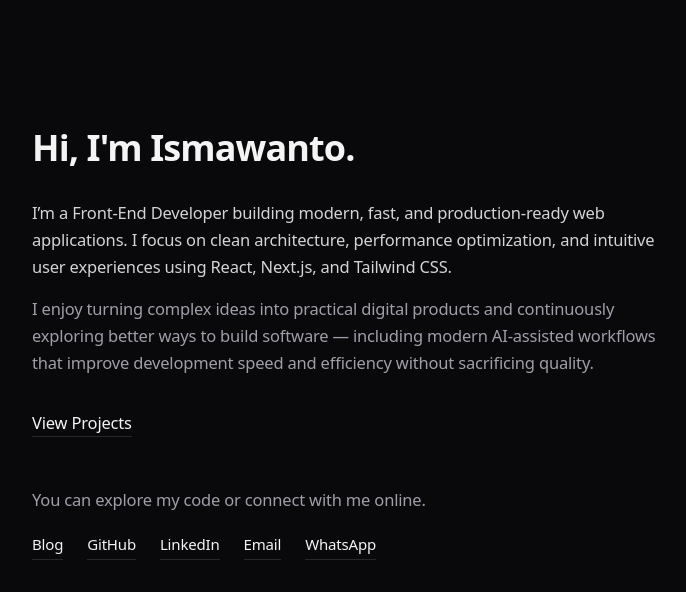
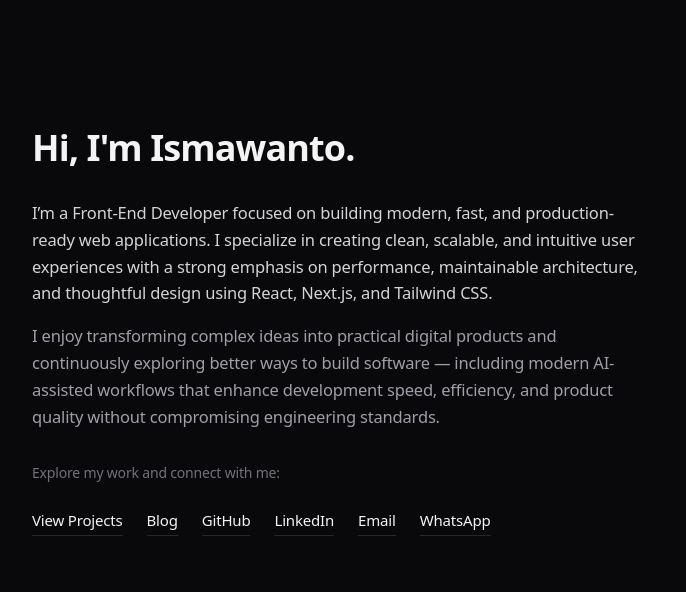
Before and after one commit to Ismawant0/portfolio, a Next.js app: page / in a window 1280 px wide. Shown: the top 592 px of the page, without its empty margins (296-982 px from the left). Built offline with nearby package versions, Linux system fonts and the light colour scheme.

Commit message:
Update home page content with professional structured copy

```diff
--- a/src/app/page.tsx
+++ b/src/app/page.tsx
@@ -24,45 +24,71 @@ export default function Home() {
         <h1 className="text-3xl md:text-4xl font-bold text-zinc-100 mb-8 tracking-tight">Hi, I'm Ismawanto.</h1>
         <div className="prose prose-zinc prose-invert max-w-none">
           <p className="text-zinc-300 leading-relaxed font-light mb-4">
-            I’m a Front-End Developer building modern, fast, and production-ready web applications.
-            I focus on clean architecture, performance optimization, and intuitive user experiences
-            using React, Next.js, and Tailwind CSS.
+            I’m a Front-End Developer focused on building modern, fast, and production-ready web applications.
+            I specialize in creating clean, scalable, and intuitive user experiences with a strong emphasis on
+            performance, maintainable architecture, and thoughtful design using React, Next.js, and Tailwind CSS.
           </p>
           <p className="text-zinc-400 leading-relaxed font-light mb-8">
-            I enjoy turning complex ideas into practical digital products and continuously exploring
-            better ways to build software — including modern AI-assisted workflows that improve
-            development speed and efficiency without sacrificing quality.
+            I enjoy transforming complex ideas into practical digital products and continuously exploring
+            better ways to build software — including modern AI-assisted workflows that enhance
+            development speed, efficiency, and product quality without compromising engineering standards.
           </p>
+
+          <div className="flex flex-col gap-6">
+            <p className="text-zinc-500 text-sm font-light">
+              Explore my work and connect with me:
+            </p>
+            <div className="flex flex-wrap gap-x-6 gap-y-3">
               <Link
                 href="/projects"
-            className="text-zinc-100 font-medium border-b border-zinc-800 hover:border-zinc-100 transition-all pb-0.5"
+                aria-label="View Ismawanto's projects"
+                className="text-zinc-100 font-medium border-b border-zinc-800 hover:border-zinc-100 transition-all pb-0.5 text-[15px]"
               >
                 View Projects
               </Link>
-        </div>
-      </section>
-
-      {/* Connect Section */}
-      <section id="contact" className="flex flex-col gap-4">
-        <p className="text-zinc-400 font-light">
-          You can explore my code or connect with me online.
-        </p>
-        <div className="flex flex-wrap gap-x-6 gap-y-3">
-          <Link href="/blog" aria-label="Read Ismawanto's blog articles" className="text-zinc-100 border-b border-zinc-800 hover:border-zinc-100 transition-all pb-0.5 text-[15px]">
+              <Link
+                href="/blog"
+                aria-label="Read Ismawanto's blog articles"
+                className="text-zinc-100 border-b border-zinc-800 hover:border-zinc-100 transition-all pb-0.5 text-[15px]"
+              >
                 Blog
               </Link>
-          <a href="https://github.com/Ismawant0" target="_blank" rel="noopener noreferrer" aria-label="Visit Ismawanto's GitHub profile" className="text-zinc-100 border-b border-zinc-800 hover:border-zinc-100 transition-all pb-0.5 text-[15px]">
+              <a
+                href="https://github.com/Ismawant0"
+                target="_blank"
+                rel="noopener noreferrer"
+                aria-label="Visit Ismawanto's GitHub profile"
+                className="text-zinc-100 border-b border-zinc-800 hover:border-zinc-100 transition-all pb-0.5 text-[15px]"
+              >
                 GitHub
               </a>
-          <a href="https://linkedin.com" target="_blank" rel="noopener noreferrer" aria-label="Connect with Ismawanto on LinkedIn" className="text-zinc-100 border-b border-zinc-800 hover:border-zinc-100 transition-all pb-0.5 text-[15px]">
+              <a
+                href="https://linkedin.com/in/ismawanto"
+                target="_blank"
+                rel="noopener noreferrer"
+                aria-label="Connect with Ismawanto on LinkedIn"
+                className="text-zinc-100 border-b border-zinc-800 hover:border-zinc-100 transition-all pb-0.5 text-[15px]"
+              >
                 LinkedIn
               </a>
-          <a href="mailto:wantoisma@gmail.com" aria-label="Send an email to Ismawanto" className="text-zinc-100 border-b border-zinc-800 hover:border-zinc-100 transition-all pb-0.5 text-[15px]">
+              <a
+                href="mailto:wantoisma@gmail.com"
+                aria-label="Send an email to Ismawanto"
+                className="text-zinc-100 border-b border-zinc-800 hover:border-zinc-100 transition-all pb-0.5 text-[15px]"
+              >
                 Email
               </a>
-          <a href="https://wa.me/6285399912255" target="_blank" rel="noopener noreferrer" aria-label="Chat with Ismawanto on WhatsApp" className="text-zinc-100 border-b border-zinc-800 hover:border-zinc-100 transition-all pb-0.5 text-[15px]">
+              <a
+                href="https://wa.me/6285399912255"
+                target="_blank"
+                rel="noopener noreferrer"
+                aria-label="Chat with Ismawanto on WhatsApp"
+                className="text-zinc-100 border-b border-zinc-800 hover:border-zinc-100 transition-all pb-0.5 text-[15px]"
+              >
                 WhatsApp
               </a>
+            </div>
+          </div>
         </div>
       </section>
 
```
Lines whose indentation alone changed are shown as unchanged.
